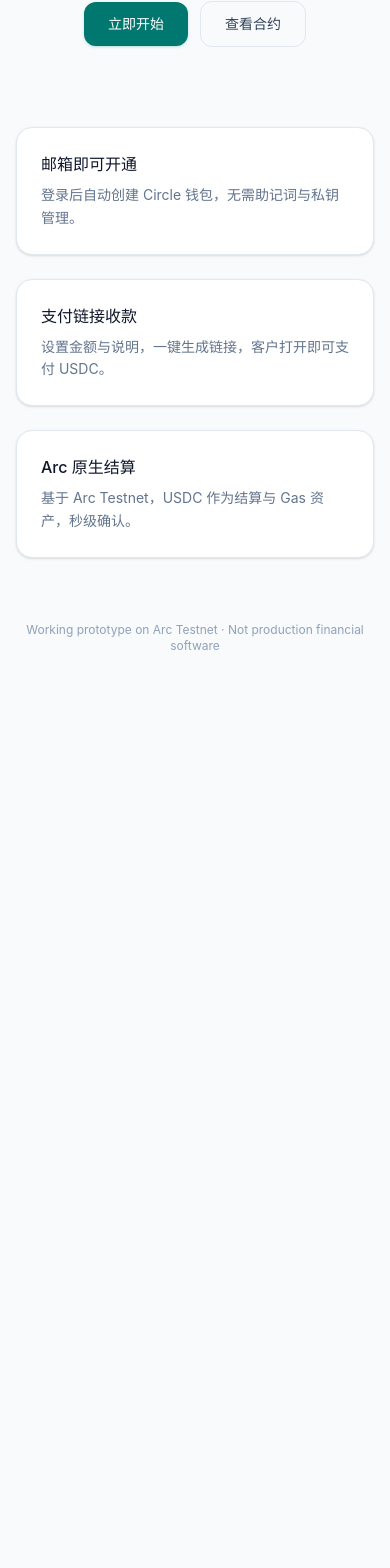
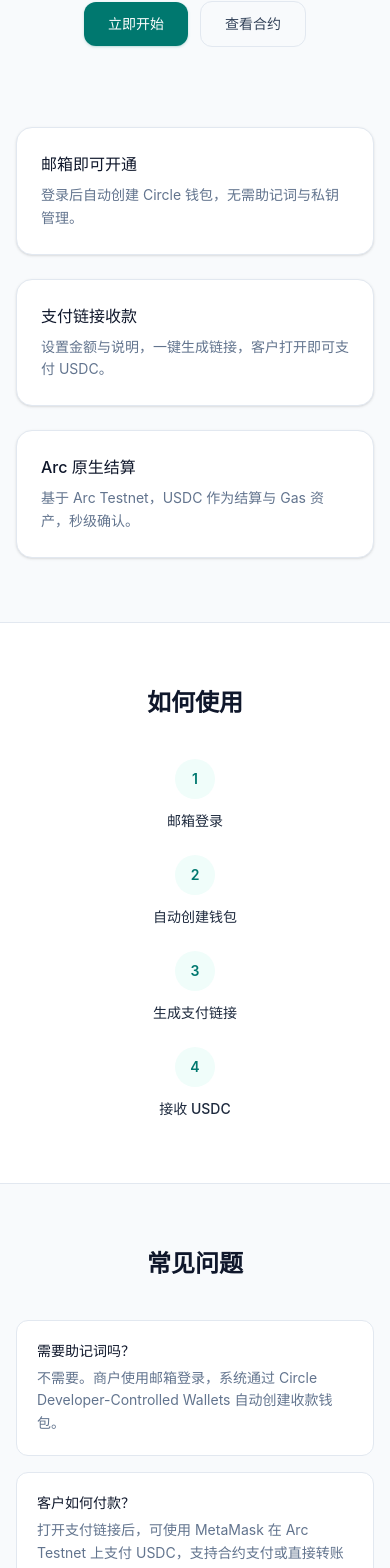
Before and after one commit to XiZi35/Cove, a Next.js app: page / in a window 390 px wide. Shown: the part 398-1966 px from the top of the page. Before the commit the page ends 1132 px from the top, so only its background shows below. Built offline with nearby package versions, Linux system fonts and the light colour scheme.

Commit message:
Add auth guard, copy links, landing FAQ, dual pay mode prep

```diff
--- a/src/app/page.tsx
+++ b/src/app/page.tsx
@@ -3,8 +3,7 @@ import Link from "next/link";
 export default function Home() {
   return (
     <div className="min-h-screen bg-slate-50">
-      {/* Nav */}
-      <header className="border-b border-slate-200 bg-white/80 backdrop-blur">
+      <header className="border-b border-slate-200 bg-white/80 backdrop-blur sticky top-0 z-10">
         <div className="max-w-5xl mx-auto px-4 h-14 flex items-center justify-between">
           <div className="flex items-center gap-2">
             <div className="w-8 h-8 rounded-lg bg-teal-700 text-white flex items-center justify-center text-sm font-bold">
@@ -21,8 +20,9 @@ export default function Home() {
         </div>
       </header>
 
+      <main>
         {/* Hero */}
-      <main className="max-w-5xl mx-auto px-4 py-20 text-center">
+        <section className="max-w-5xl mx-auto px-4 py-20 text-center">
           <p className="text-sm font-medium text-teal-700 mb-4">
             Built on Arc · Powered by USDC
           </p>
@@ -38,7 +38,7 @@ export default function Home() {
           <div className="mt-8 flex items-center justify-center gap-3">
             <Link
               href="/login"
-            className="px-6 py-3 rounded-xl bg-teal-700 hover:bg-teal-800 text-white font-medium text-sm shadow-sm shadow-teal-700/20 transition-all"
+              className="px-6 py-3 rounded-xl bg-teal-700 hover:bg-teal-800 text-white font-medium text-sm shadow-sm shadow-teal-700/20"
             >
               立即开始
             </Link>
@@ -46,14 +46,16 @@ export default function Home() {
               href="https://testnet.arcscan.app/address/0xde8d06fbc604a4a43b797c5e83cbee1f4b527388"
               target="_blank"
               rel="noopener noreferrer"
-            className="px-6 py-3 rounded-xl border border-slate-200 text-slate-700 font-medium text-sm hover:bg-white transition-all"
+              className="px-6 py-3 rounded-xl border border-slate-200 text-slate-700 font-medium text-sm hover:bg-white"
             >
               查看合约
             </a>
           </div>
+        </section>
 
         {/* Features */}
-        <div className="mt-20 grid sm:grid-cols-3 gap-6 text-left">
+        <section className="max-w-5xl mx-auto px-4 pb-16">
+          <div className="grid sm:grid-cols-3 gap-6">
             {[
               {
                 title: "邮箱即可开通",
@@ -79,11 +81,100 @@ export default function Home() {
               </div>
             ))}
           </div>
+        </section>
 
-        <p className="mt-16 text-xs text-slate-400">
-          Working prototype on Arc Testnet · Not production financial software
+        {/* How it works */}
+        <section className="bg-white border-y border-slate-200 py-16">
+          <div className="max-w-5xl mx-auto px-4">
+            <h2 className="text-2xl font-semibold text-slate-900 text-center mb-10">
+              如何使用
+            </h2>
+            <div className="grid sm:grid-cols-4 gap-6 text-center">
+              {[
+                "邮箱登录",
+                "自动创建钱包",
+                "生成支付链接",
+                "接收 USDC",
+              ].map((step, i) => (
+                <div key={step}>
+                  <div className="w-10 h-10 rounded-full bg-teal-50 text-teal-700 font-semibold text-sm flex items-center justify-center mx-auto mb-3">
+                    {i + 1}
+                  </div>
+                  <p className="text-sm font-medium text-slate-800">{step}</p>
+                </div>
+              ))}
+            </div>
+          </div>
+        </section>
+
+        {/* FAQ */}
+        <section className="max-w-3xl mx-auto px-4 py-16">
+          <h2 className="text-2xl font-semibold text-slate-900 text-center mb-10">
+            常见问题
+          </h2>
+          <div className="space-y-4">
+            {[
+              {
+                q: "需要助记词吗？",
+                a: "不需要。商户使用邮箱登录，系统通过 Circle Developer-Controlled Wallets 自动创建收款钱包。",
+              },
+              {
+                q: "客户如何付款？",
+                a: "打开支付链接后，可使用 MetaMask 在 Arc Testnet 上支付 USDC，支持合约支付或直接转账到商户地址。",
+              },
+              {
+                q: "目前是主网吗？",
+                a: "当前为 Arc Testnet 工作原型，用于演示与测试，不涉及真实资金。",
+              },
+              {
+                q: "Gas 用什么付？",
+                a: "Arc 使用 USDC 作为 Gas 与结算资产。",
+              },
+            ].map((item) => (
+              <div
+                key={item.q}
+                className="bg-white rounded-xl border border-slate-200 p-5"
+              >
+                <p className="font-medium text-slate-900 text-sm">{item.q}</p>
+                <p className="mt-1.5 text-sm text-slate-500 leading-relaxed">
+                  {item.a}
                 </p>
+              </div>
+            ))}
+          </div>
+        </section>
       </main>
+
+      {/* Footer */}
+      <footer className="border-t border-slate-200 bg-white">
+        <div className="max-w-5xl mx-auto px-4 py-8 flex flex-col sm:flex-row items-center justify-between gap-4 text-sm text-slate-400">
+          <p>ArcPay · Working prototype on Arc Testnet</p>
+          <div className="flex items-center gap-4">
+            <a
+              href="https://arc-pay-blue.vercel.app/login"
+              className="hover:text-slate-600"
+            >
+              App
+            </a>
+            <a
+              href="https://testnet.arcscan.app/address/0xde8d06fbc604a4a43b797c5e83cbee1f4b527388"
+              target="_blank"
+              rel="noopener noreferrer"
+              className="hover:text-slate-600"
+            >
+              Contract
+            </a>
+            <a
+              href="https://docs.arc.io"
+              target="_blank"
+              rel="noopener noreferrer"
+              className="hover:text-slate-600"
+            >
+              Arc Docs
+            </a>
+          </div>
+        </div>
+      </footer>
     </div>
   );
 }
```
Also changed, not shown: src/app/dashboard/page.tsx (+36 -20 lines). Lines whose indentation alone changed are shown as unchanged.
